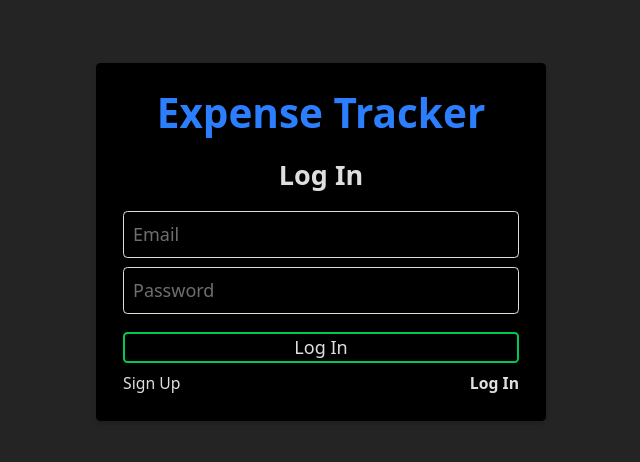
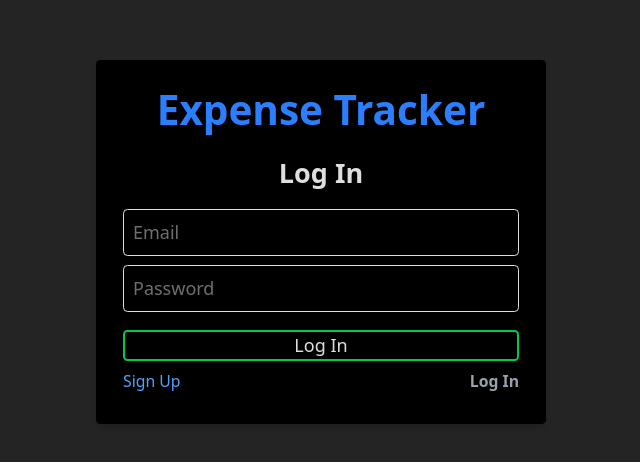
Before and after one commit to nicolaschen2293/expenseTracker, a React (Vite) app in the folder app/: page / in a window 1280 px wide. Shown: the part 158-620 px from the top of the page, without its empty margins (319-959 px from the left). Built offline with nearby package versions, Linux system fonts and the light colour scheme.

Commit message:
feat: added feedback on switching between sign up / login. fix: removed auto login to prevent unwanted behaviors.

```diff
--- a/app/src/pages/LandingPage.jsx
+++ b/app/src/pages/LandingPage.jsx
@@ -9,17 +9,6 @@ function LandingPage() {
   const [errorMsg, setErrorMsg] = useState('');
 
   const navigate = useNavigate();
-
-  useEffect(() => {
-    const getSession = async () => {
-      const { data: { session } } = await supabase.auth.getSession()
-      if (session) {
-        navigate('/expenses');
-      }
-    }
-
-    getSession()
-  }, [])
 
   // Handle Sign In / Sign Up
   const handleSubmit = async () => {
@@ -80,14 +69,14 @@ function LandingPage() {
         <div className="flex justify-between bg-black">
           <button
             onClick={() => setAction('Sign Up')}
-            className={`text-sm ${action === 'Sign Up' ? 'font-bold' : ''}`}
+            className={`text-sm ${action === 'Sign Up' ? 'font-bold' : ''} text-blue-400 disabled:text-gray-400 hover:text-white cursor-pointer text-2xl mb-1`}
             disabled={action === 'Sign Up'}
           >
             Sign Up
           </button>
           <button
             onClick={() => setAction('Log In')}
-            className={`text-sm ${action === 'Log In' ? 'font-bold' : ''}`}
+            className={`text-sm ${action === 'Log In' ? 'font-bold' : ''} text-blue-400 disabled:text-gray-400 hover:text-white cursor-pointer text-2xl mb-1`}
             disabled={action === 'Log In'}
           >
             Log In
```
